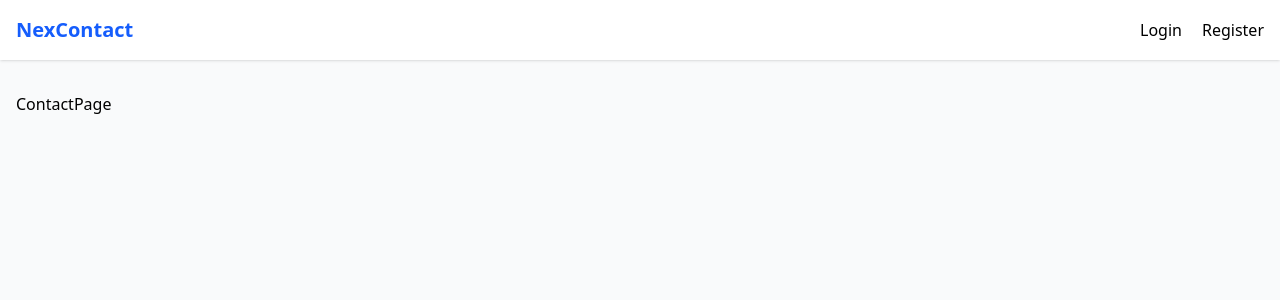
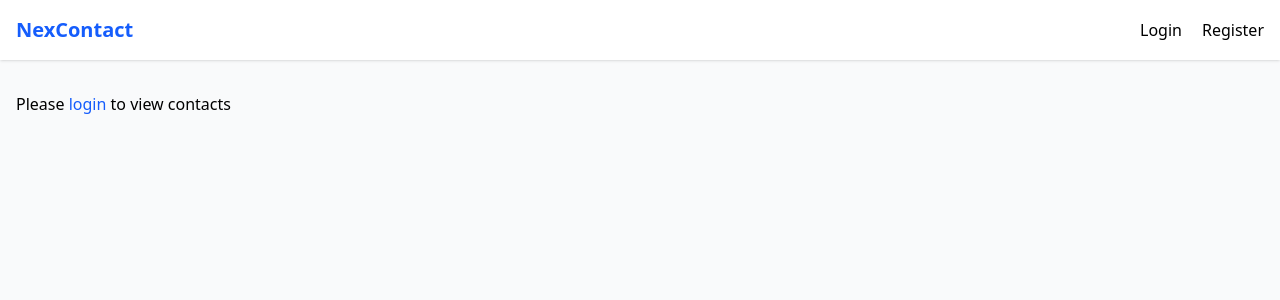
Before and after one commit to OmkarArdekar12/NexContact, a Next.js app: page /contact in a window 1280 px wide. Shown: the top 300 px of the page. Built offline with nearby package versions, Linux system fonts and the light colour scheme; no server answers.

Commit message:
Contact Page

```diff
--- a/src/app/contact/page.tsx
+++ b/src/app/contact/page.tsx
@@ -1,7 +1,50 @@
-import React from "react";
+import ContactList from "../_components/ContactList";
+import { getSession } from "../_lib/session";
+import { getContacts } from "../api/contact";
 
-const ContactPage = () => {
-  return <div>ContactPage</div>;
+const ContactPage = async () => {
+  const user = await getSession();
+
+  if (!user) {
+    return (
+      <div>
+        Please{" "}
+        <a href="/login" className="text-blue-600 hover:underline">
+          login
+        </a>{" "}
+        to view contacts
+      </div>
+    );
+  }
+
+  const contacts = await getContacts(user?.id);
+  console.log("contacts list : ", contacts);
+  if (!contacts || contacts.length === 0) {
+    return (
+      <div>
+        Please{" "}
+        <a href="/contact/new" className="text-blue-600 hover:underline">
+          Add a contact
+        </a>{" "}
+        to your contact list
+      </div>
+    );
+  }
+
+  return (
+    <div>
+      <div className="flex justify-between items-center mb-6">
+        <h1>Your Contacts</h1>
+        <a
+          href="/contact/new"
+          className="bg-blue-600 hover:bg-blue-700 text-white px-4 py-2 rounded-md"
+        >
+          Add Contact
+        </a>
+      </div>
+      <ContactList contacts={contacts} />
+    </div>
+  );
 };
 
 export default ContactPage;
```
